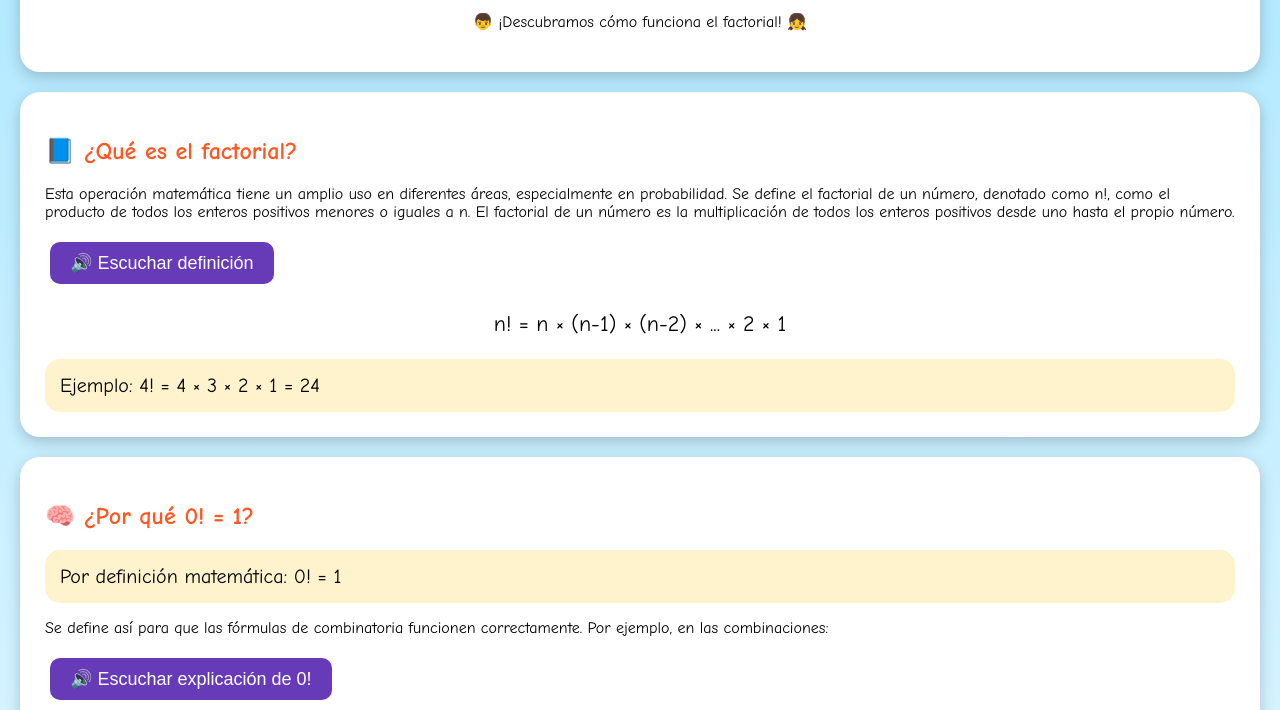
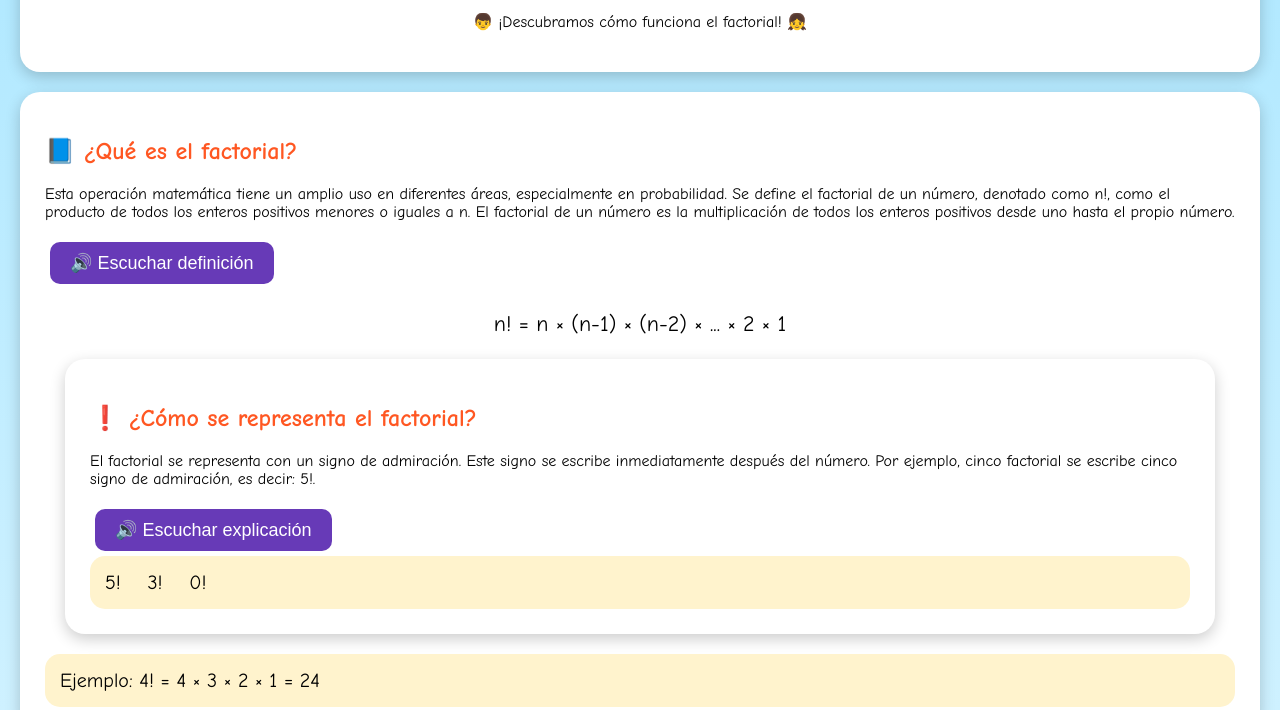
Before and after one commit to stevenlondono1-ux/Blog-Educativo-Factorial, a plain HTML site: page index.html in a window 1280 px wide. Shown: the part 269-979 px from the top of the page. Drawn offline with Linux system fonts and the light colour scheme.

Commit message:
Update index.html

```diff
--- a/index.html
+++ b/index.html
@@ -133,7 +133,22 @@ uno hasta el propio número.
 n! = n × (n-1) × (n-2) × ... × 2 × 1
 
 </p>
+<section>
+<h2>❗ ¿Cómo se representa el factorial?</h2>
 
+<p id="explicacionSigno">
+El factorial se representa con un signo de admiración.
+Este signo se escribe inmediatamente después del número.
+Por ejemplo, cinco factorial se escribe cinco signo de admiración, es decir: 5!.
+</p>
+
+<button onclick="leerSigno()">🔊 Escuchar explicación</button>
+
+<div class="ejemplo">
+5! &nbsp;&nbsp; 3! &nbsp;&nbsp; 0!
+</div>
+
+</section>
 <div class="ejemplo">
 Ejemplo:
 4! = 4 × 3 × 2 × 1 = 24
@@ -294,6 +309,16 @@ function hablar(texto) {
     mensaje.pitch = 1.1;
 
     speechSynthesis.speak(mensaje);
+    function leerSigno() {
+
+    let texto = `
+    El factorial se representa con un signo de admiración.
+    Este signo se escribe inmediatamente después del número.
+    Por ejemplo, cinco factoriál se escribe cinco signo de admiración.
+    `;
+
+    hablar(texto);
+
 }
 
 
@@ -322,4 +347,5 @@ function verificar3(){
 </script>
 
 </body>
+
 </html>
```
